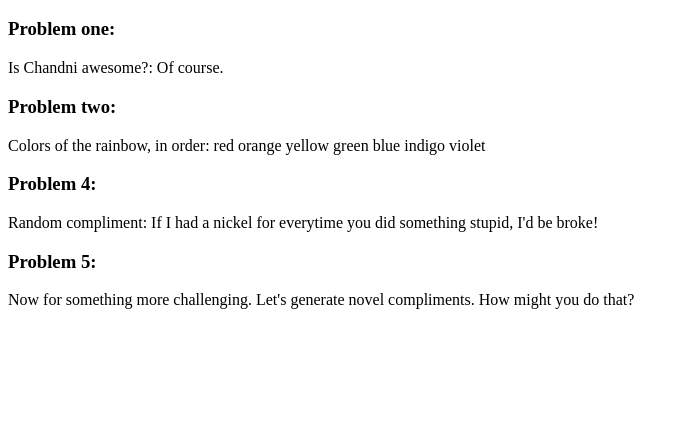
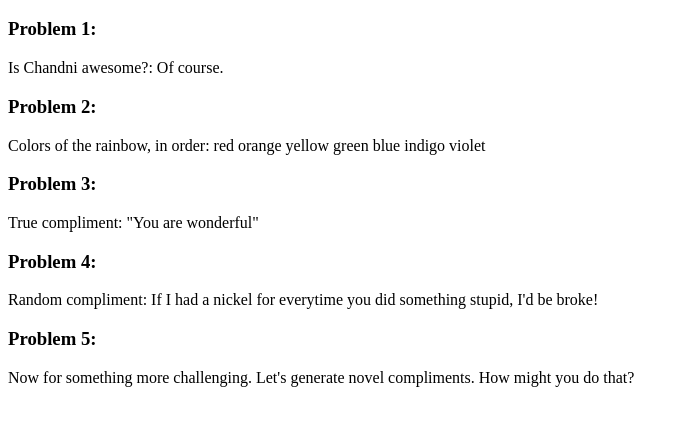
Before and after one commit to chandnirpatel/JavaScriptGames, a website: page everything.html in a window 1280 px wide. Shown: the part 48-474 px from the top of the page, without its empty margins (0-689 px from the left). Drawn offline with Linux system fonts and the light colour scheme.

Commit message:
minor updates to formatting and added question 3

```diff
--- a/everything.html
+++ b/everything.html
@@ -23,10 +23,10 @@
       we will solve it using more advanced techniques and tools.
   -->
 
-  <h3>Problem one:</h3>
+  <h3>Problem 1:</h3>
   <p>Is Chandni awesome?: <span id="output"></span></p>
 
-  <h3>Problem two:</h3>
+  <h3>Problem 2:</h3>
   <p>
     Colors of the rainbow, in order:
     <span id="color1"></span>
@@ -37,6 +37,9 @@
     <span id="color6"></span>
     <span id="color7"></span>
 	</p>
+
+  <h3>Problem 3:</h3>
+  <p>True compliment: <span id="trueCompliment">"You are wonderful"</span></p>
 
   <h3>Problem 4:</h3>
   <p>Random compliment: <span id="compliment"></span></p>
```
